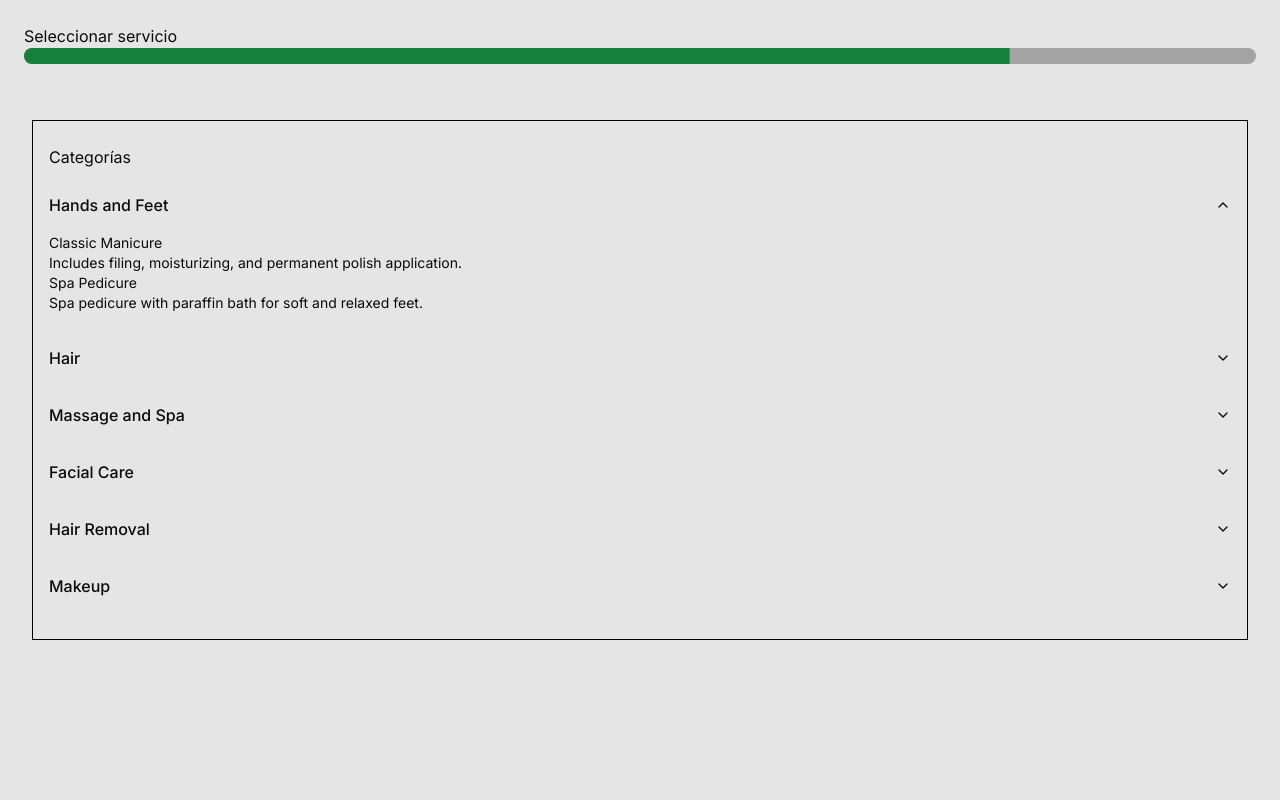
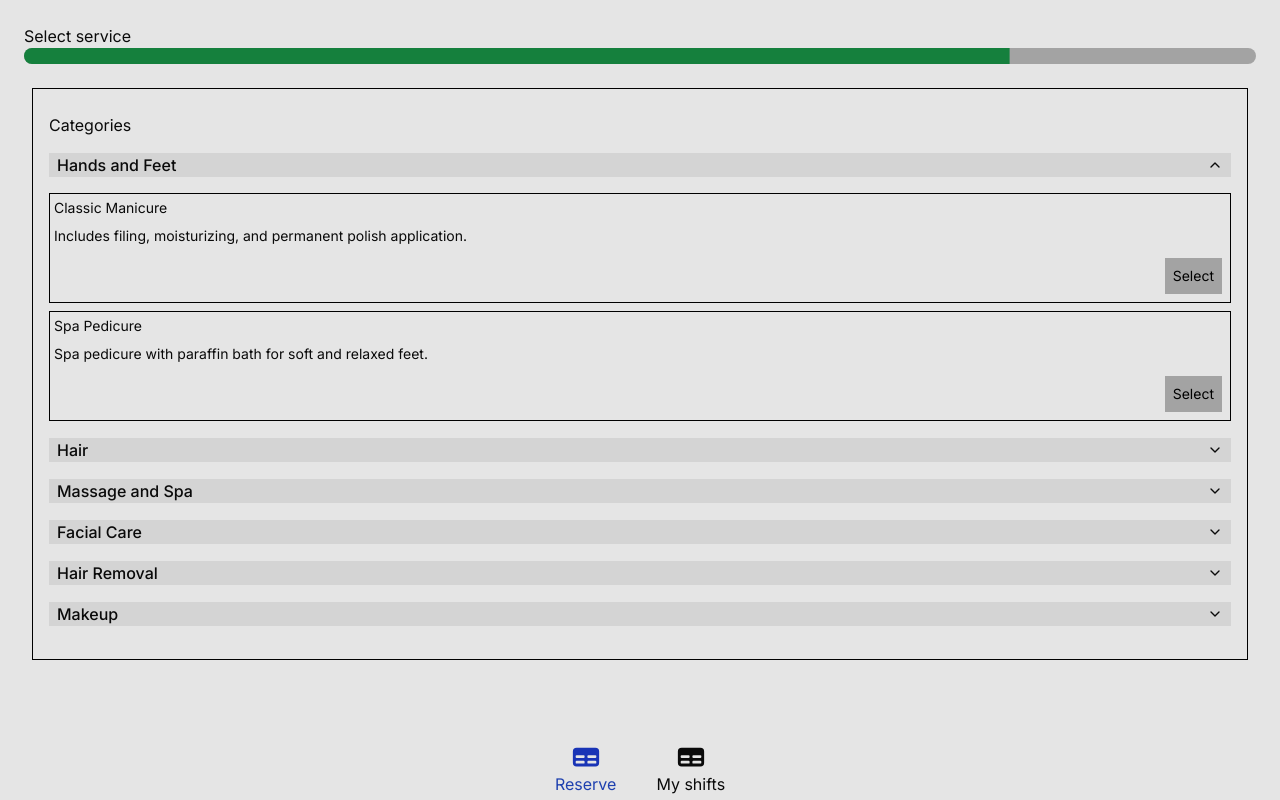
Before and after one commit to FedericoCampi/reservas, a Next.js app: page / in a window 1280 px wide. Both pictures are taken after a click on the button "Hands and Feet". Built offline with nearby package versions, Linux system fonts and the light colour scheme.

Commit message:
first page

```diff
--- a/src/app/page.tsx
+++ b/src/app/page.tsx
@@ -1,9 +1,9 @@
 'use client'
 
 import { Progress } from "@/components/ui/progress"
-import { PlusIcon } from "@heroicons/react/16/solid";
+import { PlusIcon, TableCellsIcon } from "@heroicons/react/16/solid";
 import '@/styles/accordion.css'
-import { useRef, useState } from "react";
+import { useEffect, useRef, useState } from "react";
 import servicesData from '@/mocks/services.json';
 import {
   Accordion,
@@ -15,23 +15,33 @@ import {
 export default function Home() {
 
   const categories = Array.from(new Set(servicesData.services.map(service => service.category)));
-
+  const [seleccionado, setSeleccionado] = useState(false);
+  const [selectedService, setSelectedService] = useState(0);
   const dataServicios = servicesData.services;
 
+  const handleSelectService = (servicioId:number) => {
+
+      if(selectedService !== 0){
+        setSelectedService(0);
+        setSeleccionado(false);
+      }else{
+        setSelectedService(servicioId);
+        setSeleccionado(true);
+      }
+  }
+
+
   return (
-    <main className="bg-neutral-200 w-full h-screen">
+    <main className={`bg-neutral-200 min-h-screen w-full pb-20 ${seleccionado && ' pb-40 '}`}>
       <div className="h-[15%] w-full">
           <div className="p-6">
-            <p>Seleccionar servicio</p>
+            <p>Select service</p>
             <Progress value={80} />
         </div>
       </div>
-      <div className=" h-[75%] w-full px-8">
+      <div className="h-[65%] w-full px-8">
         <div className="border border-1 border-black h-auto w-full px-4 py-6">
-          <p className="pb-2">Categorías</p>
-
-
-
+          <p className="pb-2">Categories</p>
 
           <Accordion type="single" collapsible className="w-full">
             {categories.map((category, index) => {
@@ -45,25 +55,51 @@ export default function Home() {
                 >
                   <AccordionTrigger>{category}</AccordionTrigger>
                   <AccordionContent>
-                    {filteredServicios.map(servicio => (
-                      <div key={servicio.id}>
+                    {filteredServicios.map((servicio, index) => (
+
+                      <div key={servicio.id} className="border border-1 border-black p-1 my-2 space-y-2">
                         <p>{servicio.name}</p>
                         <p>{servicio.description}</p>
+                        <div className="w-full flex justify-end">
+                            <button
+                              onClick={() => handleSelectService(servicio.id)}
+                              disabled={seleccionado && selectedService !== servicio.id}
+                              className={`p-2 m-1 ${seleccionado == false ? 'hover:bg-neutral-600 hover:text-black' : ''} ${seleccionado && selectedService === servicio.id ? 'bg-neutral-800 text-white hover:bg-neutral-600 hover:text-black' : 'bg-neutral-400 text-black'}`}
+                            >
+                              {seleccionado && selectedService === servicio.id ? "Selected" : "Select"}
+                            </button>
+                        </div>
                       </div>
+
                     ))}
-                  </AccordionContent>
+                    </AccordionContent>
                 </AccordionItem>
               )
             })}
           </Accordion>
-
-
-
-
         </div>
       </div>
-      <div className=" h-[10%] w-full">
+      <div className="w-full fixed bottom-0 bg-neutral-200">
+      {
+          seleccionado && (
+            <div className="w-full flex justify-end pr-8 py-2 border border-black">
+              <button className="bg-neutral-800 text-white p-2 hover:bg-neutral-500 hover:text-black">
+                Next
+              </button>
+            </div>
 
+          )
+        }
+        <div className="w-full flex justify-center space-x-10 py-1">
+          <div className="flex flex-col items-center">
+            <TableCellsIcon width={30} color={'#1934B6'}/>
+            <p className="text-blue-800">Reserve</p>
+          </div>
+          <div className="flex flex-col items-center">
+            <TableCellsIcon width={30}/>
+            <p>My shifts</p>
+          </div>
+        </div>
       </div>
     </main>
   );
--- /dev/null
+++ b/src/components/customComponents.tsx/categories.tsx
@@ -0,0 +1,12 @@
+import React from 'react';
+
+const MiComponente: React.FC = () => {
+    return (
+        <div>
+            <h1>Hola, mundo!</h1>
+            <p>Este es un componente TSX básico.</p>
+        </div>
+    );
+};
+
+export default MiComponente;
--- a/src/components/ui/accordion.tsx
+++ b/src/components/ui/accordion.tsx
@@ -3,7 +3,6 @@
 import * as React from "react"
 import * as AccordionPrimitive from "@radix-ui/react-accordion"
 import { ChevronDown } from "lucide-react"
-
 import { cn } from "@/lib/utils"
 
 const Accordion = AccordionPrimitive.Root
@@ -23,35 +22,43 @@ AccordionItem.displayName = "AccordionItem"
 const AccordionTrigger = React.forwardRef<
   React.ElementRef<typeof AccordionPrimitive.Trigger>,
   React.ComponentPropsWithoutRef<typeof AccordionPrimitive.Trigger>
->(({ className, children, ...props }, ref) => (
+>(({ className, children, ...props }, ref) => {
+
+  const [isOpen, setIsOpen] = React.useState(false);
+
+  return(
   <AccordionPrimitive.Header className="flex">
     <AccordionPrimitive.Trigger
       ref={ref}
       className={cn(
-        "flex flex-1 items-center justify-between py-4 font-medium transition-all hover:underline [&[data-state=open]>svg]:rotate-180",
+        "px-2 bg-neutral-300 flex flex-1 items-center justify-between my-2 font-medium transition-all hover:underline [&[data-state=open]>svg]:rotate-180",
         className
       )}
       {...props}
+      onClick={() => setIsOpen(!isOpen)}
     >
       {children}
       <ChevronDown className="h-4 w-4 shrink-0 transition-transform duration-200" />
     </AccordionPrimitive.Trigger>
   </AccordionPrimitive.Header>
-))
+)})
 AccordionTrigger.displayName = AccordionPrimitive.Trigger.displayName
 
 const AccordionContent = React.forwardRef<
   React.ElementRef<typeof AccordionPrimitive.Content>,
   React.ComponentPropsWithoutRef<typeof AccordionPrimitive.Content>
->(({ className, children, ...props }, ref) => (
+>(({ className, children, ...props }, ref) => {
+
+
+  return(
   <AccordionPrimitive.Content
     ref={ref}
-    className="overflow-hidden text-sm transition-all data-[state=closed]:animate-accordion-up data-[state=open]:animate-accordion-down"
+    className={`overflow-hidden text-sm transition-all data-[state=closed]:animate-accordion-up data-[state=open]:animate-accordion-down`}
     {...props}
   >
-    <div className={cn("pb-4 pt-0", className)}>{children}</div>
+    <div className={cn("pt-0", className)}>{children}</div>
   </AccordionPrimitive.Content>
-))
+)})
 
 AccordionContent.displayName = AccordionPrimitive.Content.displayName
 
```
